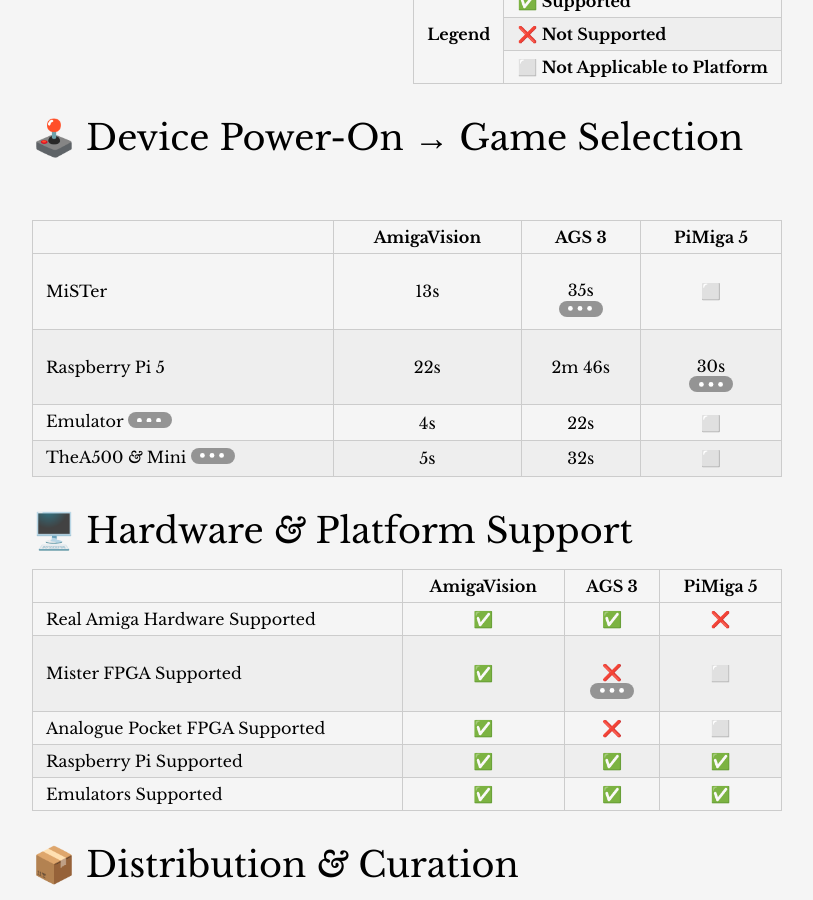
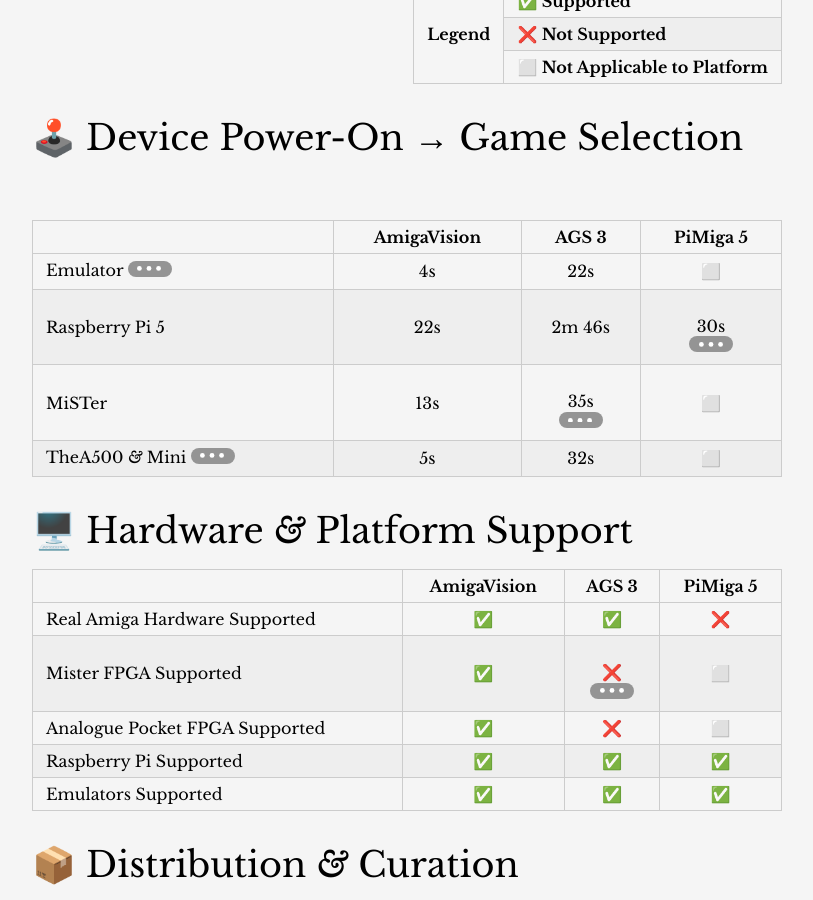
Before and after one commit to amigavision/amigavision.github.io, a Jekyll site: the page built from vs.md, in a window 1280 px wide and 900 px high, scrolled down 1989 px. Shown: the whole window, without its empty margins (233-1046 px from the left). Built offline with Jekyll 4.4.1, drawn with Linux system fonts in a browser that asks for light colours.

Commit message:
Re-order

```diff
--- a/vs.md
+++ b/vs.md
@@ -69,9 +69,9 @@
 
 |   | AmigaVision | AGS&nbsp;3 | PiMiga&nbsp;5
 |---|:-----------:|:----------:|:------------:
+Emulator [^4] | 4s | 22s | ⬜️
+Raspberry Pi 5 | 22s | 2m&nbsp;46s | <br>30s<br> [^3]
 MiSTer | 13s | <br>35s<br> [^2] | ⬜️
-Raspberry Pi 5 | 22s | 2m&nbsp;46s | <br>30s<br> [^3]
-Emulator [^4] | 4s | 22s | ⬜️
 TheA500 *&* Mini [^5] | 5s | 32s | ⬜️
 {: .feature-compare data-responsive-table="true" }
 
```
